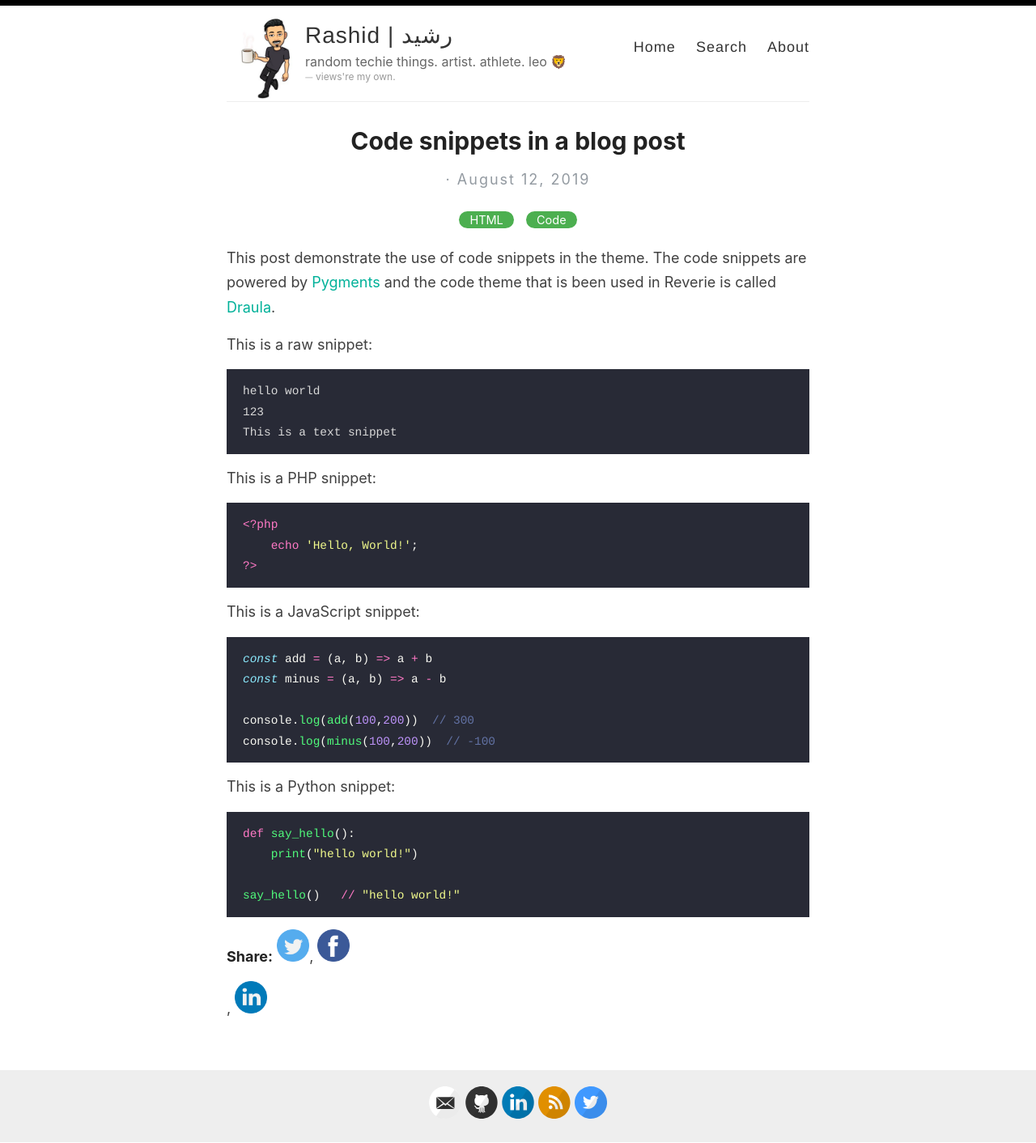
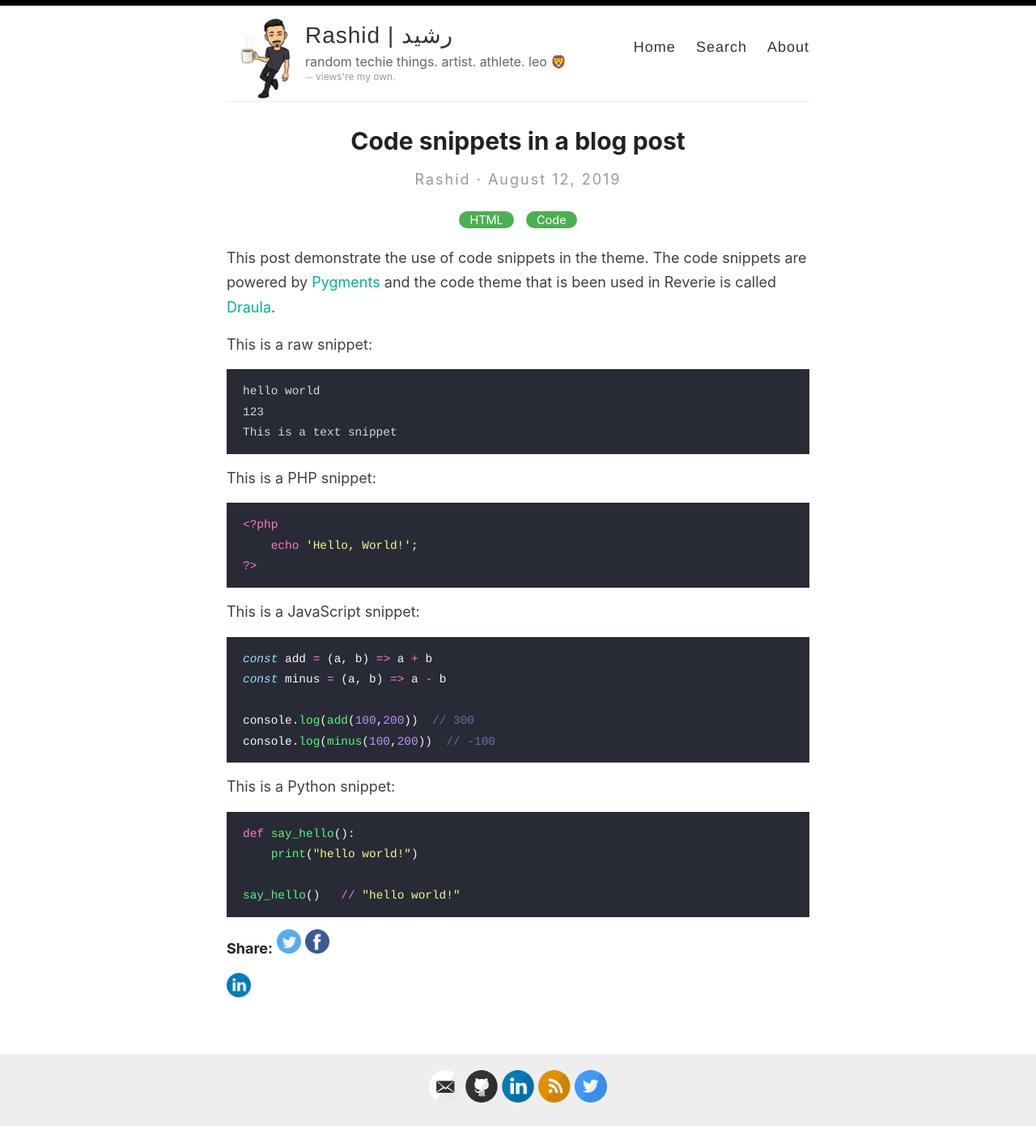
Before and after one commit to RashidAljohani/localhost, a Jekyll site: the page built from _posts/2019-8-12-code-snippets.md, in a window 1280 px wide. Shown: the whole page at 81% size. Built offline with Jekyll 4.4.1, drawn with Linux system fonts in a browser that asks for light colours; comment, search, counter and statistics services are not loaded.

Commit message:
update post template

```diff
--- a/_layouts/post.html
+++ b/_layouts/post.html
@@ -7,7 +7,7 @@ layout: default
 
   <div>
 
-      <p class="author_title">{{ site.data.authors[0].display-name }} ·  {{ page.date | date: "%B %e, %Y" }}</p>
+      <p class="author_title">{{ site.data.authors['RashidAljohani'].display-name }} ·  {{ page.date | date: "%B %e, %Y" }}</p>
 
     {% if page.last_modified_at %}
     <p class="author_title" datetime="{{ page.last_modified_at | date_to_xmlschema }}">(Updated: {{ page.last_modified_at | date: "%b %-d, %Y" }})</p>
@@ -31,11 +31,9 @@ layout: default
 
   <div class="share-blog">
     <p><span class="share-box">Share:</span>
-      <a href="http://twitter.com/share?text={{ page.title }}&url={{site.url}}{{page.url}}" target="_blank"><img src="/images/twitter.png"></a>,
-      <a href="https://www.facebook.com/sharer.php?u={{site.url}}{{page.url}}" target="_blank"><img src="/images/facebook.png"></a></p>,
+      <a href="http://twitter.com/share?text={{ page.title }}&url={{site.url}}{{page.url}}" target="_blank"><img src="/images/twitter.png"></a>
+      <a href="https://www.facebook.com/sharer.php?u={{site.url}}{{page.url}}" target="_blank"><img src="/images/facebook.png"></a></p>
       <a href="https://www.linkedin.com/shareArticle?mini=true&url={{site.url}}{{page.url}}&title={{ page.title }}" target="_blank"><img src="/images/linkedin.png"></a></p>
-
-
   </div>
 
   <!--<div class="date">
--- a/assets/style.scss
+++ b/assets/style.scss
@@ -161,8 +161,8 @@ table tr td :last-child {
 }
 
 .share-blog img{
-  height: 40px;
-  width: 40px;
+  height: 30px;
+  width: 30px;
 }
 
 a {
```
